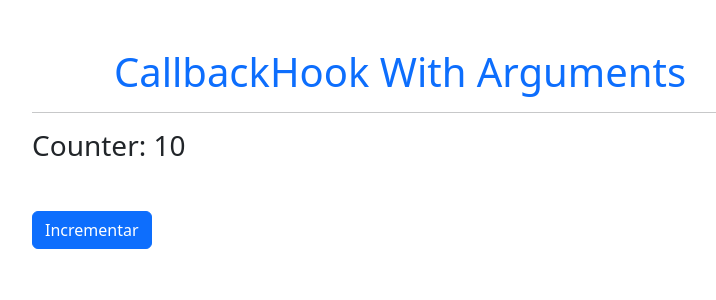
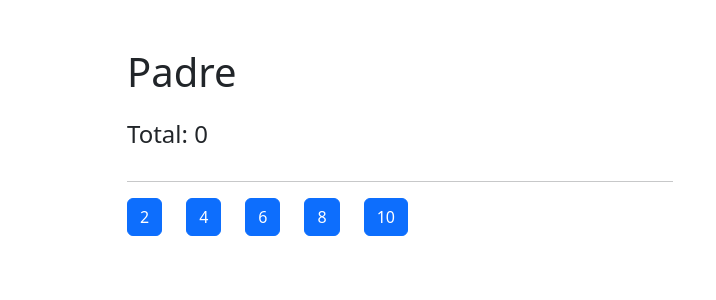
Before and after one commit to emanuelhardwell/hooks-23, a React (Vite) app: page / in a window 1280 px wide. Shown: the top 300 px of the page, without its empty margins (240-956 px from the left). Built offline with nearby package versions, Linux system fonts and the light colour scheme.

Commit message:
feat: Homework of use the useCallback and React.memo

```diff
--- /dev/null
+++ b/src/07-tarea-memo/Hijo.jsx
@@ -0,0 +1,14 @@
+import React from "react";
+
+export const Hijo = React.memo(({ numero, incrementar }) => {
+  console.log("  Me volví a generar :(  ");
+
+  return (
+    <button
+      className="btn btn-primary me-4"
+      onClick={() => incrementar(numero)}
+    >
+      {numero}
+    </button>
+  );
+});
--- /dev/null
+++ b/src/07-tarea-memo/Padre.jsx
@@ -0,0 +1,31 @@
+import { Hijo } from "./Hijo";
+import { useCallback, useState } from "react";
+
+export const Padre = () => {
+  const numeros = [2, 4, 6, 8, 10];
+  const [valor, setValor] = useState(0);
+
+  //   const incrementar = (num) => {
+  //     setValor(valor + num);
+  //   };
+  const incrementar = useCallback((num) => {
+    setValor((valor) => valor + num);
+  }, []);
+
+  return (
+    <div className="container">
+      <div className="row">
+        <div className="col-md-6 mx-auto mt-5">
+          <h1>Padre</h1>
+          <h4 className="py-3"> Total: {valor} </h4>
+          <hr />
+
+          {numeros.map((n) => (
+            <Hijo key={n} numero={n} incrementar={incrementar} />
+          ))}
+          {/* <Hijo /> */}
+        </div>
+      </div>
+    </div>
+  );
+};
--- a/src/App.jsx
+++ b/src/App.jsx
@@ -8,8 +8,9 @@
 // import { Memorize } from "./06-react-memo/Memorize";
 // import { Memo } from "./06-useMemo/Memo";
 // import { CallbackHook } from "./07-useCallback/CallbackHook";
-import { CallbackHookWithArguments } from "./07-useCallbackWithArguments/CallbackHookWithArguments";
+// import { CallbackHookWithArguments } from "./07-useCallbackWithArguments/CallbackHookWithArguments";
+import { Padre } from "./07-tarea-memo/Padre";
 
 export const App = () => {
-  return <CallbackHookWithArguments />;
+  return <Padre />;
 };
```
